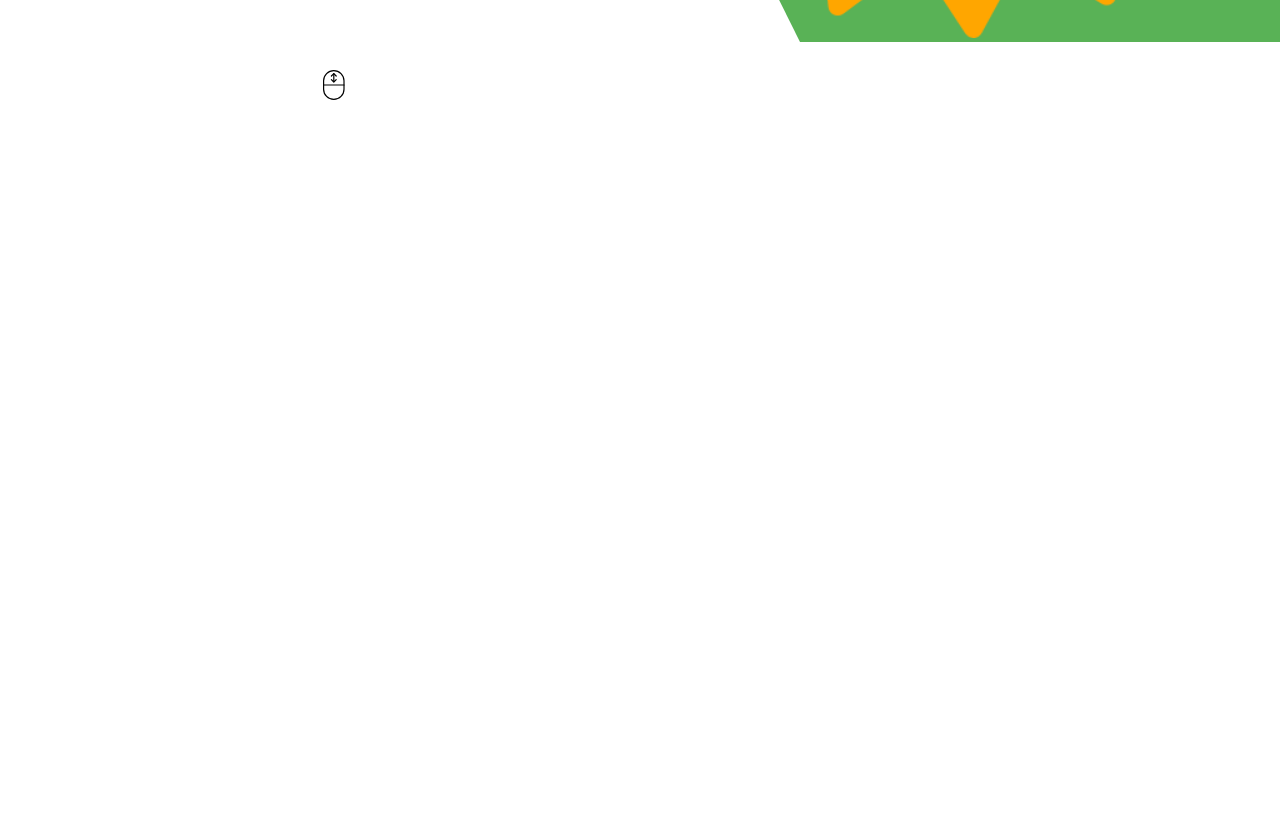
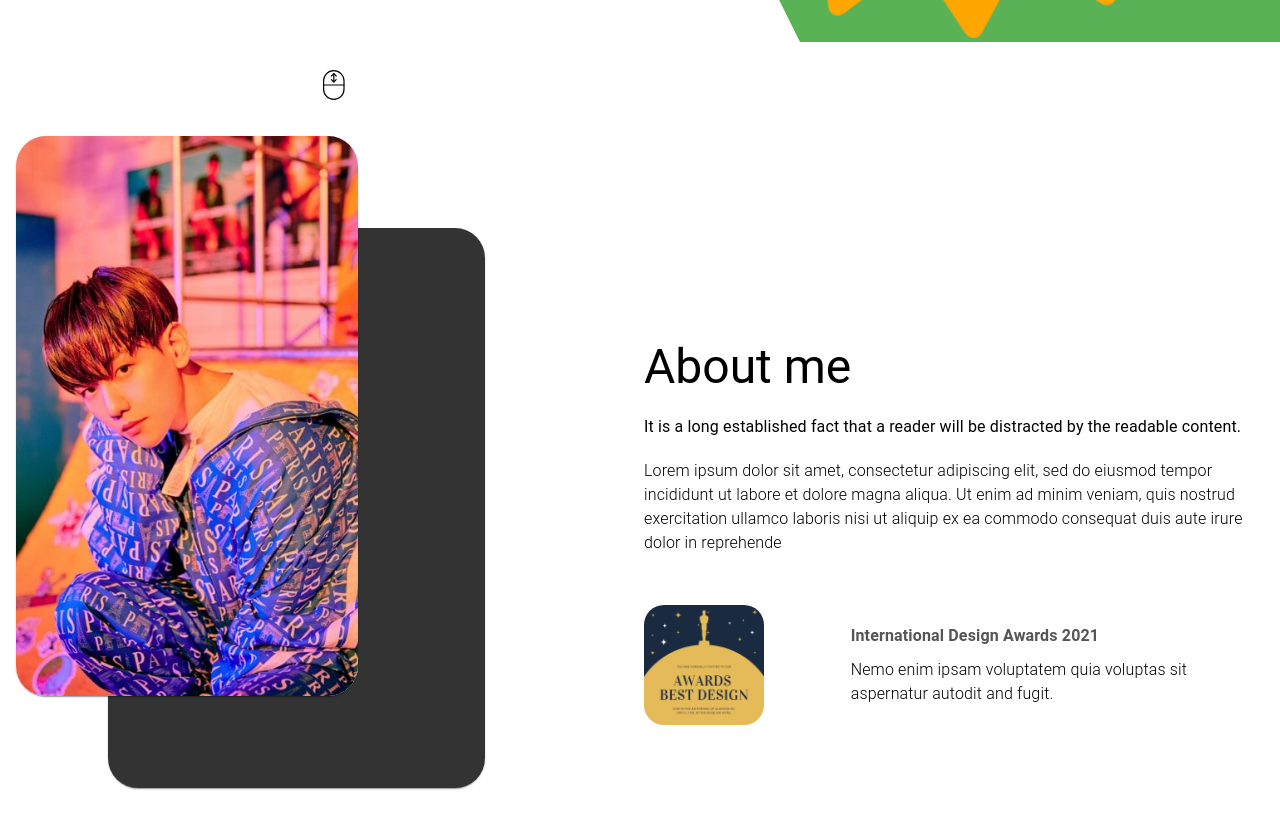
Before and after one commit to PhanVanThanh-hub/Portfolio-Website, a React (Create React App) app: page / in a window 1280 px wide. Shown: the part 680-1508 px from the top of the page. Before the commit the page ends 800 px from the top, so only its background shows below. Built offline with nearby package versions, Linux system fonts and the light colour scheme.

Commit message:
Done About

```diff
--- a/src/App.js
+++ b/src/App.js
@@ -1,10 +1,12 @@
 
 import './App.css';
 import Intro from './feature/intro/index';
+import About from './feature/about/index';
 function App() {
   return (
     <div  >
       <Intro/>
+      <About/>
     </div>
   );
 }
--- /dev/null
+++ b/src/feature/about/components/content.jsx
@@ -0,0 +1,54 @@
+import React from 'react';
+import Typography from '@mui/material/Typography';
+import Grid from '@mui/material/Grid';
+import CardMedia from '@mui/material/CardMedia';
+import award from '../award.png';
+
+function Content() {
+
+   return (
+      <Grid container >
+         <Grid item xs={12}>
+            <Typography variant="h3">About me</Typography>
+         </Grid>
+         <Grid item xs={12} sx={{margin:"20px 0px"}}>
+            <Typography>
+               It is a long established fact that a reader will be distracted by the
+               readable content.
+            </Typography>
+         </Grid>
+         <Grid item xs={12}  >
+            <Typography sx={{fontWeight: "300",fontFamily: "Roboto"}}>
+               Lorem ipsum dolor sit amet, consectetur adipiscing elit, sed do
+               eiusmod tempor incididunt ut labore et dolore magna aliqua. Ut enim ad
+               minim veniam, quis nostrud exercitation ullamco laboris nisi ut
+               aliquip ex ea commodo consequat duis aute irure dolor in reprehende
+            </Typography>
+         </Grid>
+         <Grid item xs={12} sx={{marginTop:"50px"}} >
+            <Grid container  alignItems="center" justifyContent="space-between">
+               <Grid item xs={4} alignItems="center">
+                  <CardMedia
+                     component="img"
+                     src={award}
+                     alt="award"
+                     sx={{width: "120px",height: "120px",borderRadius: "20px",}}
+                  />
+               </Grid>
+               <Grid item xs={8}>
+                  <Typography sx={{fontWeight: "bold",color: "#555",marginBottom: "10px",}}>
+                     International Design Awards 2021
+                  </Typography>
+                  <Typography sx={{fontWeight: "300"}}>
+                     Nemo enim ipsam voluptatem quia voluptas sit aspernatur autodit
+                     and fugit.
+                  </Typography>
+               </Grid>
+            </Grid>
+         </Grid>
+      </Grid>
+
+   );
+}
+
+export default Content;
--- /dev/null
+++ b/src/feature/about/components/image.jsx
@@ -0,0 +1,42 @@
+import React from 'react';
+import Grid from '@mui/material/Grid';
+import CardMedia from '@mui/material/CardMedia';
+import { makeStyles } from '@mui/styles';
+import card from '../baekhyun_exo_4_0830_SRRC.jpg';
+import Card from '@mui/material/Card';
+
+
+const useStyles = makeStyles({
+
+   root:{
+      padding:"50px",
+      position:"relative",
+      height:"100%"
+   },
+   cardImage:{
+      height:"70vh",
+      position:"relative",
+   }
+
+ });
+function Image() {
+   const classes = useStyles()
+   return (
+      <div>
+
+            <Card  className={classes.cardImage}
+               sx={{position: "absolute",top: "100px",left: "100px",width:"60%",borderRadius:"30px" ,background: "#333",}}>
+            </Card>
+            <Card className={classes.cardImage} sx={{width:"60%",borderRadius:"30px" }}>
+               <CardMedia
+                  component="img"
+                  sx={{height:"100%",width:"100%",objectFit:"cover"}}
+                  src={card} alt="Paella dish"
+               />
+            </Card>
+
+      </div>
+   );
+}
+
+export default Image;
--- /dev/null
+++ b/src/feature/about/index.jsx
@@ -0,0 +1,12 @@
+import React from 'react';
+import PageAbout from './page/PageAbout';
+function About() {
+
+   return (
+      <div>
+         <PageAbout/>
+      </div>
+   );
+}
+
+export default About;
--- /dev/null
+++ b/src/feature/about/page/PageAbout.jsx
@@ -0,0 +1,36 @@
+import React from 'react';
+import Grid from '@mui/material/Grid';
+import { makeStyles } from '@mui/styles';
+import Image from '../components/image';
+import Content from '../components/content';
+
+const useStyles = makeStyles({
+
+   root:{
+      padding:"50px",
+      position:"relative",
+      height:"100%"
+   },
+   cardImage:{
+      height:"70vh",
+      position:"relative",
+   }
+
+ });
+function PageAbout() {
+   const classes = useStyles()
+   return (
+      <div style={{padding:"16px"}}>
+         <Grid container  spacing={1} direction="row" alignItems="center" justifyContent="center" sx={{height:"100vh"}}>
+            <Grid item xs={6}   className={classes.root}>
+               <Image/>
+            </Grid>
+            <Grid item xs={6}>
+               <Content/>
+            </Grid>
+         </Grid>
+      </div>
+   );
+}
+
+export default PageAbout;
```
Also changed, not shown: src/feature/about/award.png (added), src/feature/about/baekhyun_exo_4_0830_SRRC.jpg (added).
